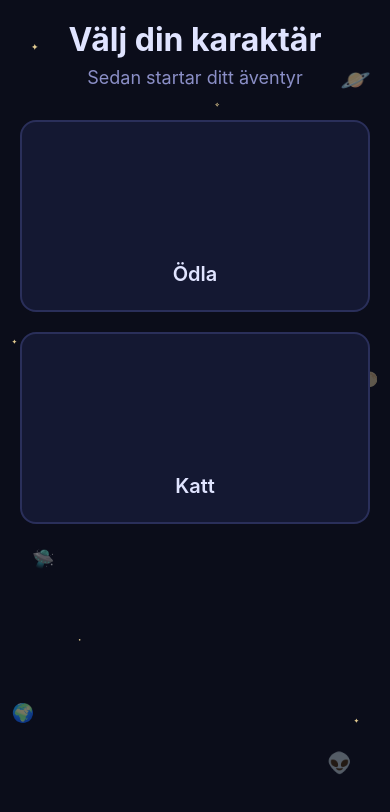
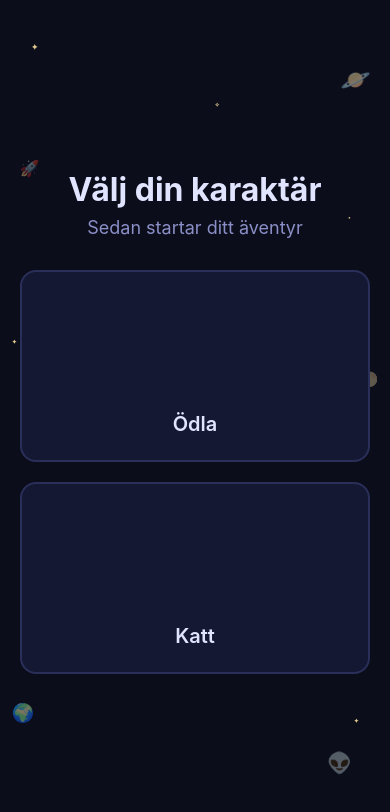
Before and after one commit to VeronicaAndersen/GameApp, a React Native app: screen / in a window 390 px wide. Shown: the top 812 px of the page. Built offline with nearby package versions, Linux system fonts and the light colour scheme.

Commit message:
fixed ipad views

```diff
--- a/components/SpaceBackground.tsx
+++ b/components/SpaceBackground.tsx
@@ -205,7 +205,11 @@ export const SpaceBackground: React.FC = () => {
 
 const styles = StyleSheet.create({
   container: {
-    ...StyleSheet.absoluteFillObject,
+    position: 'absolute',
+    top: 0,
+    left: 0,
+    width: '100%',
+    height: '100%',
   },
   star: {
     position: 'absolute',
--- a/public/index.html
+++ b/public/index.html
@@ -10,14 +10,13 @@
     <meta name="mobile-web-app-capable" content="yes">
     <meta name="apple-mobile-web-app-capable" content="yes">
     <meta name="apple-mobile-web-app-status-bar-style" content="black-translucent">
-    <meta name="theme-color" content="#000000" media="(prefers-color-scheme: dark)">
-    <meta name="theme-color" content="#ffffff" media="(prefers-color-scheme: light)">
+    <meta name="theme-color" content="#ffffff">
 
     <!-- SEO and description -->
     <meta name="description" content="Care for your virtual characters! Feed, play, and level up your Lizard or Cat in this fun character care game. Desktop keyboard shortcuts supported!">
     <meta name="keywords" content="game, character care, virtual pet, tamagotchi, mobile game, web game, keyboard controls">
 
-    <title>Character Care Game - Feed, Play & Level Up!</title>
+    <title>Moster Vivvis app</title>
 
     <!-- Responsive styles -->
     <link rel="stylesheet" href="styles.css">
--- a/screens/CharacterSelectionScreen.tsx
+++ b/screens/CharacterSelectionScreen.tsx
@@ -1,5 +1,5 @@
 import React from 'react';
-import { Text, View, ScrollView, TouchableOpacity } from 'react-native';
+import { Text, View, TouchableOpacity } from 'react-native';
 import { SafeAreaView } from 'react-native-safe-area-context';
 import { CharacterIcon } from '../components/CharacterIcon';
 import { SpaceBackground } from '../components/SpaceBackground';
@@ -14,8 +14,11 @@ export interface CharacterSelectionScreenProps {
 }
 
 export function CharacterSelectionScreen({
+  dimensions,
   onSelectCharacter,
 }: CharacterSelectionScreenProps): React.JSX.Element {
+  const isWideScreen = dimensions.width >= 768;
+
   return (
     <SafeAreaView
       nativeID="selection-screen"
@@ -23,12 +26,7 @@ export function CharacterSelectionScreen({
       edges={['top', 'bottom', 'left', 'right']}
     >
       <SpaceBackground />
-      <ScrollView
-        nativeID="selection-scroll"
-        contentContainerStyle={styles.selectionScrollContent}
-        showsVerticalScrollIndicator={false}
-      >
-        <View nativeID="selection-content" style={styles.selectionContent}>
+      <View nativeID="selection-content" style={styles.selectionContentFullscreen}>
         <Text nativeID="selection-title" style={styles.selectionTitle}>
           Välj din karaktär
         </Text>
@@ -36,12 +34,12 @@ export function CharacterSelectionScreen({
           Sedan startar ditt äventyr
         </Text>
 
-          <View nativeID="character-list" style={styles.characterList}>
+        <View nativeID="character-list" style={[styles.characterList, isWideScreen && styles.characterListRow]}>
           {CHARACTERS.map((character) => (
             <TouchableOpacity
               key={character.type}
               testID={`character-card-${character.type}`}
-                style={styles.characterCard}
+              style={[styles.characterCard, isWideScreen && styles.characterCardWide]}
               onPress={() => onSelectCharacter(character.type)}
               activeOpacity={0.7}
               accessibilityRole="button"
@@ -69,7 +67,6 @@ export function CharacterSelectionScreen({
           ))}
         </View>
       </View>
-      </ScrollView>
     </SafeAreaView>
   );
 }
--- a/styles/characterSelection.ts
+++ b/styles/characterSelection.ts
@@ -32,16 +32,33 @@ export const characterSelectionStyles = StyleSheet.create({
   tabletSubtitle: {
     fontSize: moderateScale(24),
   },
+  selectionContentFullscreen: {
+    flex: 1,
+    width: '100%',
+    alignSelf: 'center' as const,
+    justifyContent: 'center' as const,
+    paddingHorizontal: scale(20),
+    paddingVertical: verticalScale(20),
+  },
   characterList: {
     gap: verticalScale(20),
+  },
+  characterListRow: {
+    flexDirection: 'row' as const,
+    gap: scale(24),
+    justifyContent: 'center' as const,
   },
   characterCard: {
     backgroundColor: '#141832',
     borderRadius: moderateScale(16),
     padding: scale(24),
-    alignItems: 'center',
+    alignItems: 'center' as const,
     borderWidth: 2,
     borderColor: '#2A2F5A',
+  },
+  characterCardWide: {
+    flex: 1,
+    maxWidth: 400,
   },
   tabletCharacterCard: {
     padding: scale(32),
```
Also changed, not shown: public/styles.css (+6 -7 lines). Lines whose indentation alone changed are shown as unchanged.
